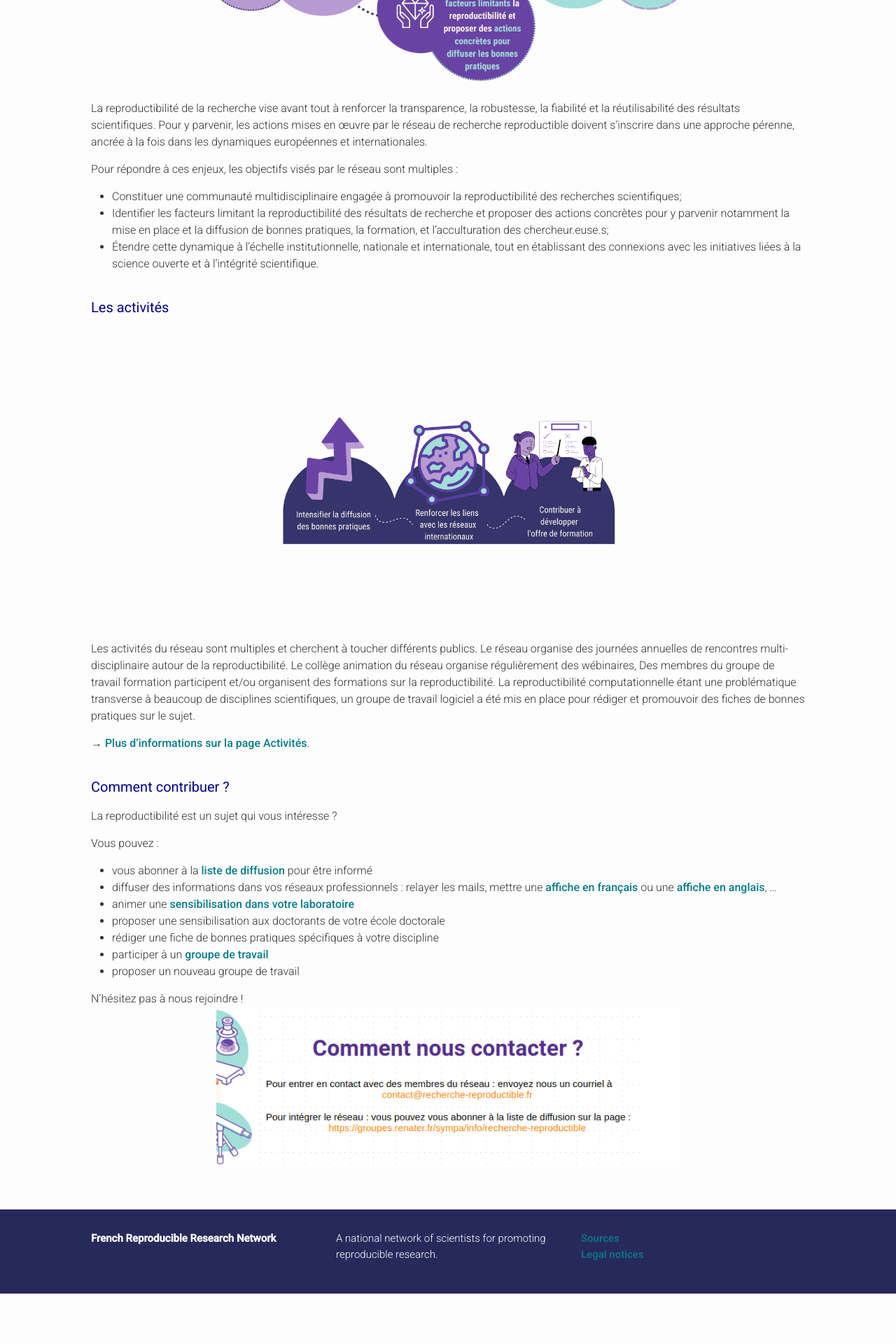
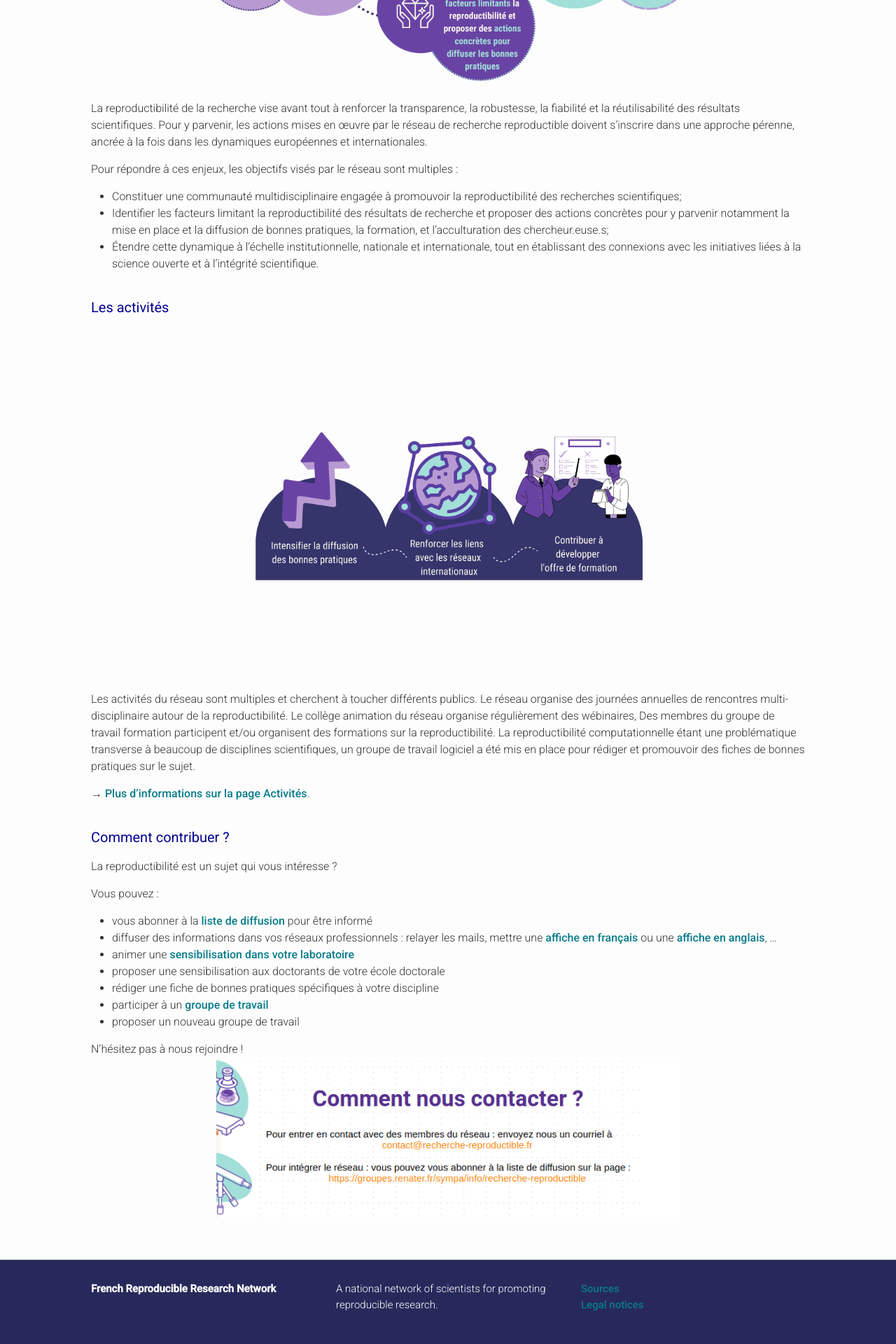
Before and after one commit to FR-RN/FR-RN, a Jekyll site: the page built from index.md, in a window 1280 px wide. Shown: the part 1516-3436 px from the top of the page at 70% size. Built offline with Jekyll 4.4.1, drawn with Linux system fonts in a browser that asks for light colours; some web fonts are replaced; before the commit the page ends 3364 px from its top, so only the background shows below that.

Commit message:
image activités

```diff
--- a/index.md
+++ b/index.md
@@ -131,7 +131,7 @@
 
 ## Les activités
 
-![Actions reseau](../assets/images/activites_recherche-repro2b.png){: style="width: 60%; display:block; margin-right: auto; margin-left:auto;" }
+![Actions reseau](../assets/images/activites_recherche-repro2b.png){: style="width: 70%; display:block; margin-right: auto; margin-left:auto;" }
 
 Les activités du réseau sont multiples et cherchent à toucher différents publics. Le réseau organise des journées annuelles de rencontres multi-disciplinaire autour de la reproductibilité. Le collège animation du réseau organise régulièrement des wébinaires, Des membres du groupe de travail formation participent et/ou organisent des formations sur la reproductibilité. La reproductibilité computationnelle étant une problématique transverse à beaucoup de disciplines scientifiques, un groupe de travail logiciel a été mis en place pour rédiger et promouvoir des fiches de bonnes pratiques sur le sujet.
 
```
Also changed, not shown: assets/images/activites_recherche-repro2c.png (added).
